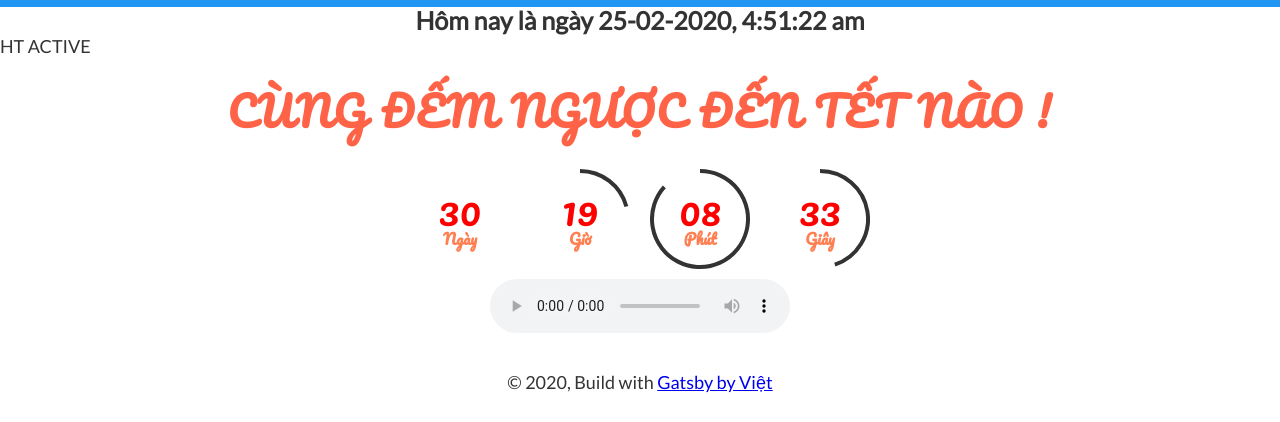
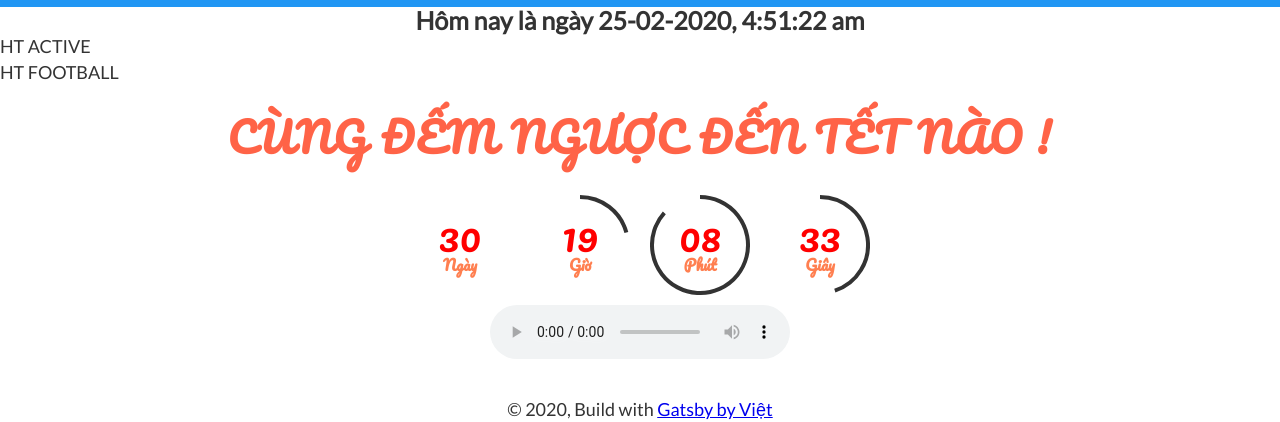
Before and after one commit to htactive-viettq/react-happy-new-year-2020, a Gatsby site: page / in a window 1280 px wide. Shown: the part 538-960 px from the top of the page. Before the commit the page ends 934 px from the top, so only its background shows below. Built offline with nearby package versions, Linux system fonts and the light colour scheme; Gatsby itself is replaced by a stand-in of ours.

Commit message:
Football

```diff
--- a/src/pages/index.js
+++ b/src/pages/index.js
@@ -98,6 +98,7 @@ const IndexPage = () => (
     <CountDownWrapper id="count-down-wrapper">
     <Today>Hôm nay là ngày {moment().format('DD-MM-YYYY, h:mm:ss a')}</Today>
     <div> HT ACTIVE </div>
+    <div> HT FOOTBALL </div>
     <Countdown timeTillDate="01 25 2020, 00:00 am" timeFormat="MM DD YYYY, h:mm a" />
     </CountDownWrapper>
     <AudioWrapper>
```
